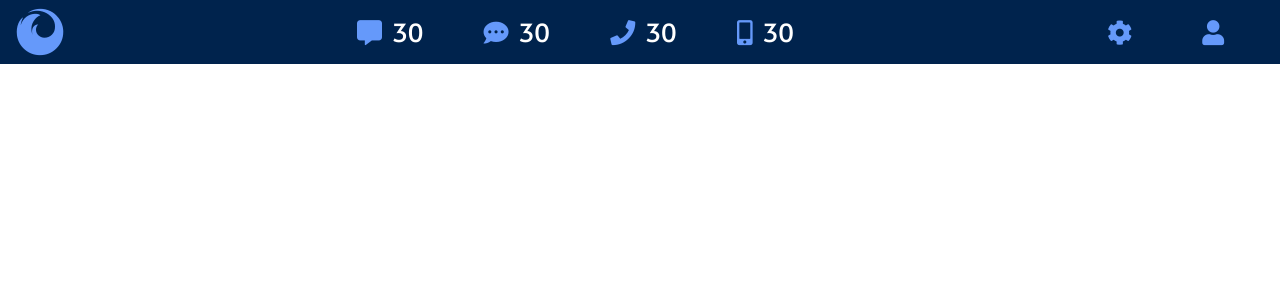
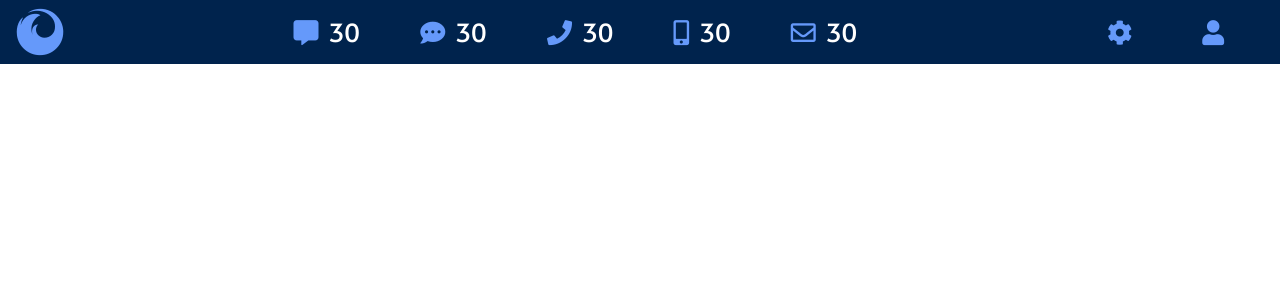
Before and after one commit to zsfrancisco/bogota, an Angular app: page / in a window 1280 px wide. Shown: the top 300 px of the page. Built offline with nearby package versions, Linux system fonts and the light colour scheme.

Commit message:
Nav version 2

```diff
--- a/src/app/components/principal-nav/principal-nav.component.html
+++ b/src/app/components/principal-nav/principal-nav.component.html
@@ -19,6 +19,9 @@
             <li class="nav-item">
                 <p><i class="fas fa-mobile-alt"></i>{{ infoNumber }}</p>
             </li>
+            <li class="nav-item">
+                <p><i class="far fa-envelope"></i>{{ infoNumber }}</p>
+            </li>
         </ul>
         <p><i class="fas fa-cog"></i></p>
         <p> <i class="fas fa-user"></i></p>
```
